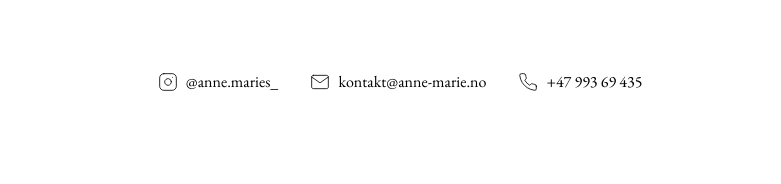
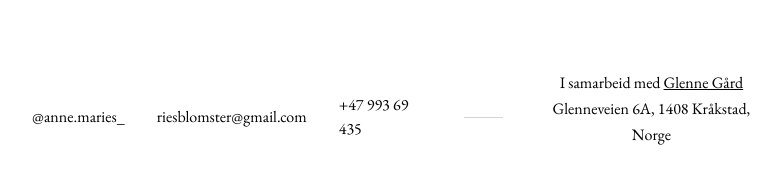
Before and after one commit to martinfuglset/anne-marie, a Next.js app: page / in a window 1280 px wide. Shown: the part 2067-2251 px from the top of the page, without its empty margins (240-1021 px from the left). Before the commit the page ends 2225 px from the top, so only its background shows below. Built offline with nearby package versions, Linux system fonts and the light colour scheme.

Commit message:
form + GG

```diff
--- a/components/ContactForm.js
+++ b/components/ContactForm.js
@@ -1,39 +1,55 @@
-const ContactForm = () => (
+const ContactForm = () => {
+  return (
     <section className="px-8 pb-8">
       <h2 className="text-2xl mb-4 font-light text-center">Kontakt</h2>
-    <form className="mt-4">
+      {/* Use Formspree for form handling */}
+      <form
+        action="https://formspree.io/f/mdkollge"
+        method="POST"
+        className="mt-4"
+      >
+        {/* Name Field */}
         <input
           type="text"
+          name="name"
           placeholder="Navn"
           required
-        className="w-full border border-black p-2 mb-4"
+          className="w-full border border-black p-2 mb-4 rounded-none"
         />
+        {/* Phone Field */}
         <input
           type="tel"
+          name="phone"
           placeholder="Telefon"
           required
-        className="w-full border border-black p-2 mb-4"
+          className="w-full border border-black p-2 mb-4 rounded-none"
         />
+        {/* Email Field */}
         <input
           type="email"
+          name="_replyto"
           placeholder="E-post"
           required
-        className="w-full border border-black p-2 mb-4"
+          className="w-full border border-black p-2 mb-4 rounded-none"
         />
+        {/* Order Details */}
         <textarea
+          name="message"
           placeholder="Bestilling"
           rows="5"
           required
-        className="w-full border border-black p-2 mb-4"
+          className="w-full border border-black p-2 mb-4 rounded-none resize-none"
         ></textarea>
+        {/* Submit Button */}
         <button
           type="submit"
-        className="bg-black text-white px-4 py-2 hover:bg-gray-700"
+          className="bg-black text-white px-4 py-2 hover:bg-gray-700 rounded-none"
         >
           Send inn
         </button>
       </form>
     </section>
   );
+};
 
 export default ContactForm;
--- a/components/Footer.js
+++ b/components/Footer.js
@@ -1,11 +1,8 @@
-import { FiInstagram, FiMail, FiPhone } from 'react-icons/fi'; // Feather Icons for stroke-style icons
-
 const Footer = () => (
   <footer className="py-8 bg-white">
     <div className="container mx-auto flex flex-col sm:flex-row justify-center items-center gap-4 sm:gap-8">
       {/* Instagram */}
       <div className="flex items-center gap-2">
-        <FiInstagram className="text-black h-5 w-5" strokeWidth={1} /> {/* Reduced stroke weight */}
         <a
           href="https://instagram.com/anne.maries_"
           target="_blank"
@@ -18,22 +15,34 @@ const Footer = () => (
 
       {/* Email */}
       <div className="flex items-center gap-2">
-        <FiMail className="text-black h-5 w-5" strokeWidth={1} /> {/* Reduced stroke weight */}
         <a
-          href="mailto:kontakt@anne-marie.no"
+          href="mailto:riesblomster@gmail.com"
           className="hover:underline font-light"
         >
-          kontakt@anne-marie.no
+          riesblomster@gmail.com
         </a>
       </div>
 
       {/* Phone */}
       <div className="flex items-center gap-2">
-        <FiPhone className="text-black h-5 w-5" strokeWidth={1} /> {/* Reduced stroke weight */}
         <a href="tel:+4799369435" className="hover:underline font-light">
           +47 993 69 435
         </a>
       </div>
+      <hr className="my-4 border-gray-300 w-10" />
+      <p className="text-center">
+        I samarbeid med{' '}
+        <a
+          href="https://www.glennegaard.no/"
+          target="_blank"
+          rel="noopener noreferrer"
+          className="underline"
+        >
+          Glenne Gård
+        </a>
+        <br />
+        Glenneveien 6A, 1408 Kråkstad, Norge
+      </p>
     </div>
   </footer>
 );
```
Lines whose indentation alone changed are shown as unchanged.
